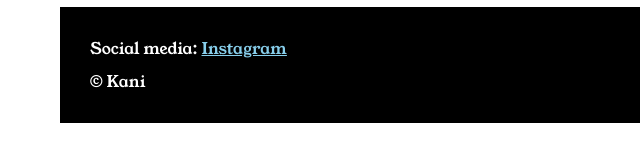
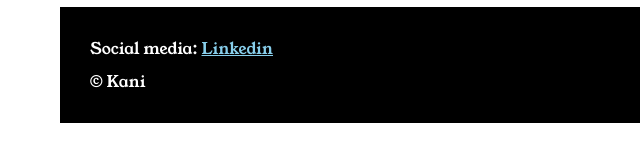
Before and after one commit to kani1106/Portfolio-simple-website, a plain HTML site: page Contact.html in a window 1280 px wide. Shown: the part 468-630 px from the top of the page, 0-640 px from the left. Drawn offline with Linux system fonts and the light colour scheme.

Commit message:
Update Contact.html

```diff
--- a/Contact.html
+++ b/Contact.html
@@ -46,10 +46,11 @@
             <p class="section-five__title">
 
             Social media:
-                <a href="https://www.instagram.com/">Instagram</a>
+                <a href="https://www.linkedin.com/in/g-k-kani-mozhi-436574222?utm_source=share_via&utm_content=profile&utm_medium=member_android">Linkedin</a>
             </p>
             <p class="section-five__desc">&copy Kani</p>
         </div>
 </div>
 </body>
+
 </html>
```
